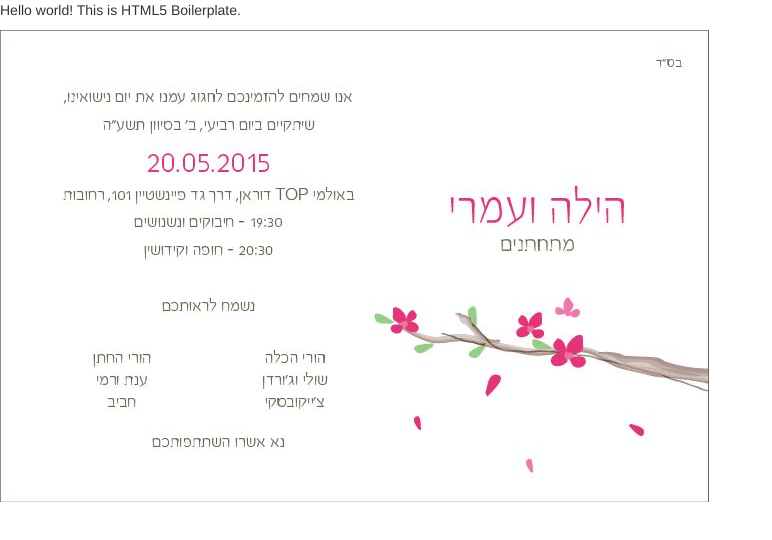
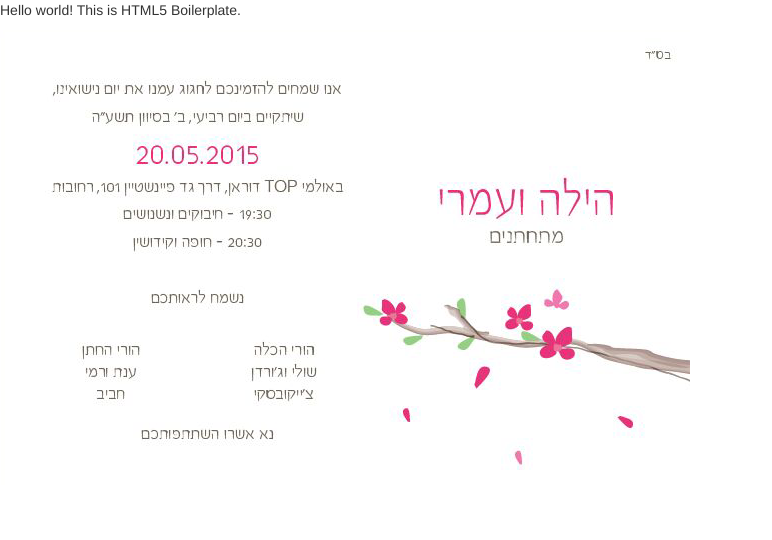
Before and after one commit to omriandhila/wedding, a plain HTML site: page index.html in a window 1280 px wide. Shown: the whole page, without its empty margins (0-772 px from the left). Drawn offline with Linux system fonts and the light colour scheme.

Commit message:
Initial Commit

```diff
--- a/index.html
+++ b/index.html
@@ -13,7 +13,7 @@
 </head>
 <body>
     <p>Hello world! This is HTML5 Boilerplate.</p>
-    <img src="img/invite.jpg" alt="Omri &amp; Hila">
+    <img src="img/invite.png" alt="Omri &amp; Hila">
     <script src="js/vendor/jquery.min.js"></script>
     <script src="js/vendor/bootstrap.min.js"></script>
     <script src="js/common.js"></script>
```
Also changed, not shown: img/invite.png (added).
